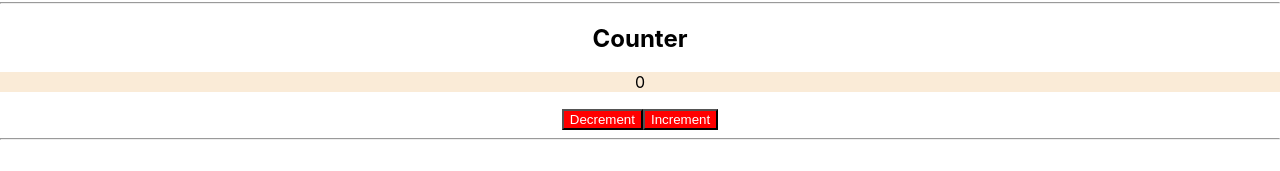
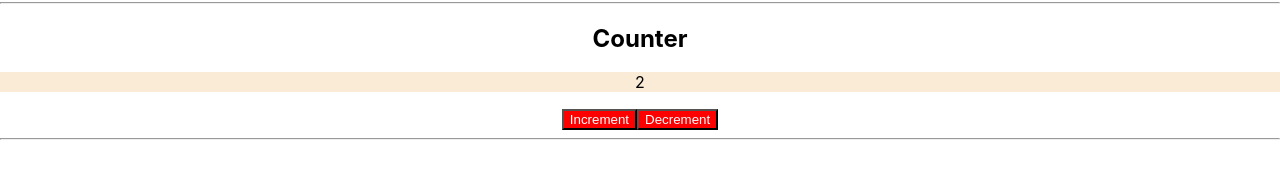
Before and after one commit to eddiecooro/Cafetadris-React-2019, a React (Create React App) app in the folder day7/: page / in a window 1280 px wide. Shown: the part 294-465 px from the top of the page. Built offline with nearby package versions, Linux system fonts and the light colour scheme.

Commit message:
Implement counter

```diff
--- a/day7/src/App.js
+++ b/day7/src/App.js
@@ -7,7 +7,8 @@ import './App.css';
 
 class App extends Component {
   state = {
-    showTimer: false
+    showTimer: false,
+    value: 0
   };
 
   componentDidMount() {
@@ -16,6 +17,13 @@ class App extends Component {
     //     showTimer: !this.state.showTimer
     //   });
     // }, 2000);
+    setInterval(() => {
+      this.setState(prevState => {
+        return {
+          value: prevState.value + 1
+        };
+      });
+    }, 2000);
   }
 
   render() {
@@ -26,7 +34,7 @@ class App extends Component {
         {/* {this.state.showTimer ? <Timer /> : null} */}
         <Timer />
         <hr />
-        <Counter />
+        <Counter min={this.state.value} />
         <hr />
         <MouseTracker />
       </div>
--- a/day7/src/Counter.js
+++ b/day7/src/Counter.js
@@ -1,4 +1,4 @@
-import React, { Component } from 'react';
+import React, { Component, useState } from 'react';
 import styles from './Counter.module.css';
 
 class Counter extends Component {
@@ -6,13 +6,52 @@ class Counter extends Component {
     value: 0
   };
 
+  static defaultProps = {
+    max: Infinity,
+    min: -Infinity
+  };
+
+  static getDerivedStateFromProps(nextProps, state) {
+    if (state.value < nextProps.min) {
+      return {
+        value: nextProps.min
+      };
+    } else if (state.value > nextProps.max) {
+      return {
+        value: nextProps.max
+      };
+    } else {
+      return null;
+    }
+  }
+
+  increment = () => {
+    this.setState(prevState => {
+      return {
+        value: Math.min(this.props.max, prevState.value + 1)
+      };
+    });
+  };
+
+  decrement = () => {
+    this.setState(prevState => {
+      return {
+        value: Math.max(this.props.min, prevState.value - 1)
+      };
+    });
+  };
+
   render() {
     return (
       <div>
         <h2>Counter</h2>
         <p className={styles.number}>{this.state.value}</p>
-        <button className={styles.button}>Decrement</button>
-        <button className={styles.button}>Increment</button>
+        <button onClick={this.increment} className={styles.button}>
+          Increment
+        </button>
+        <button onClick={this.decrement} className={styles.button}>
+          Decrement
+        </button>
       </div>
     );
   }
```
